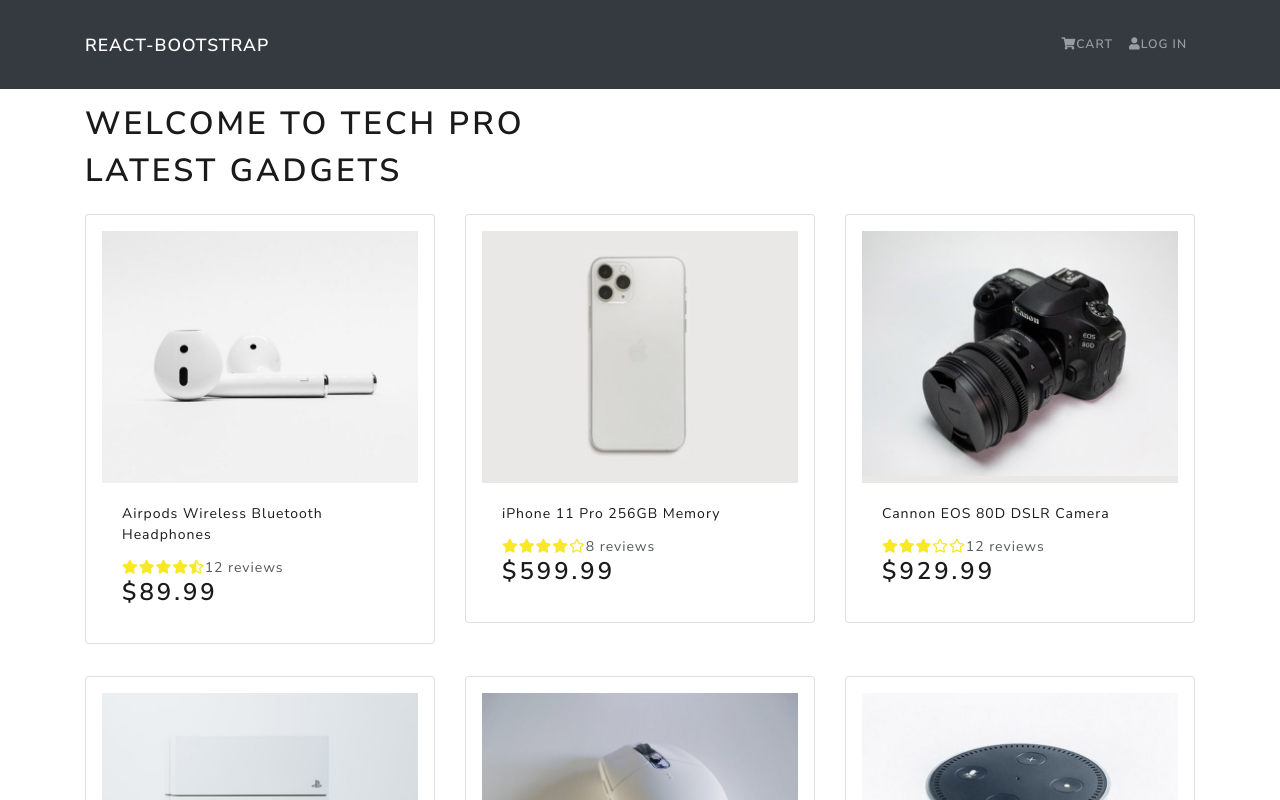
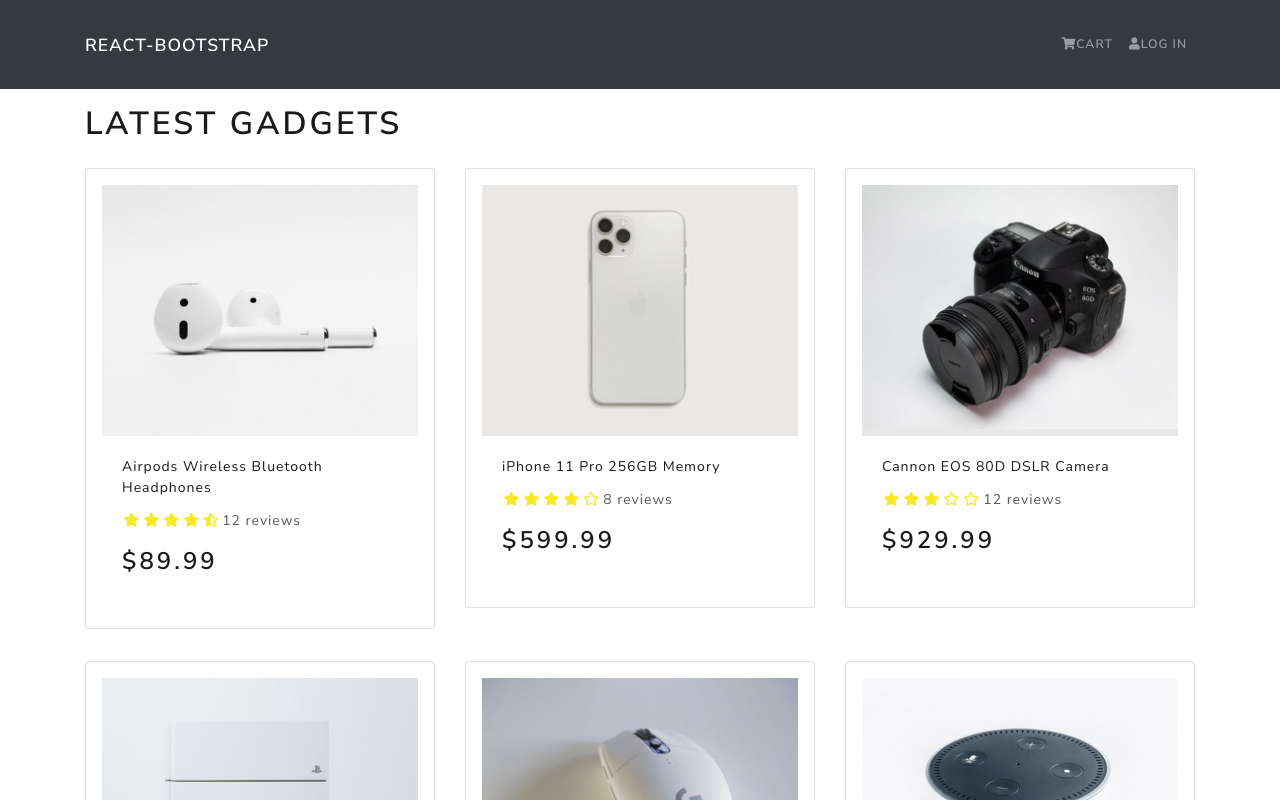
Before and after one commit to okaformark/techpro, a React (Create React App) app in the folder client/: page /cart/1 in a window 1280 px wide. Shown: the top 800 px of the page. Built offline with nearby package versions, Linux system fonts and the light colour scheme.

Commit message:
added a few styling

```diff
--- a/client/src/App.js
+++ b/client/src/App.js
@@ -10,7 +10,6 @@
 			<Header />
 			<main className='py-3'>
 				<Container>
-					<h1>WELCOME TO TECH PRO</h1>
 					<HomePage />
 				</Container>
 			</main>
--- a/client/src/index.css
+++ b/client/src/index.css
@@ -6,3 +6,9 @@
 main {
 	min-height: 90vh;
 }
+h3 {
+	padding: 1rem 0;
+}
+.rating span {
+	margin: 0.1rem;
+}
```
